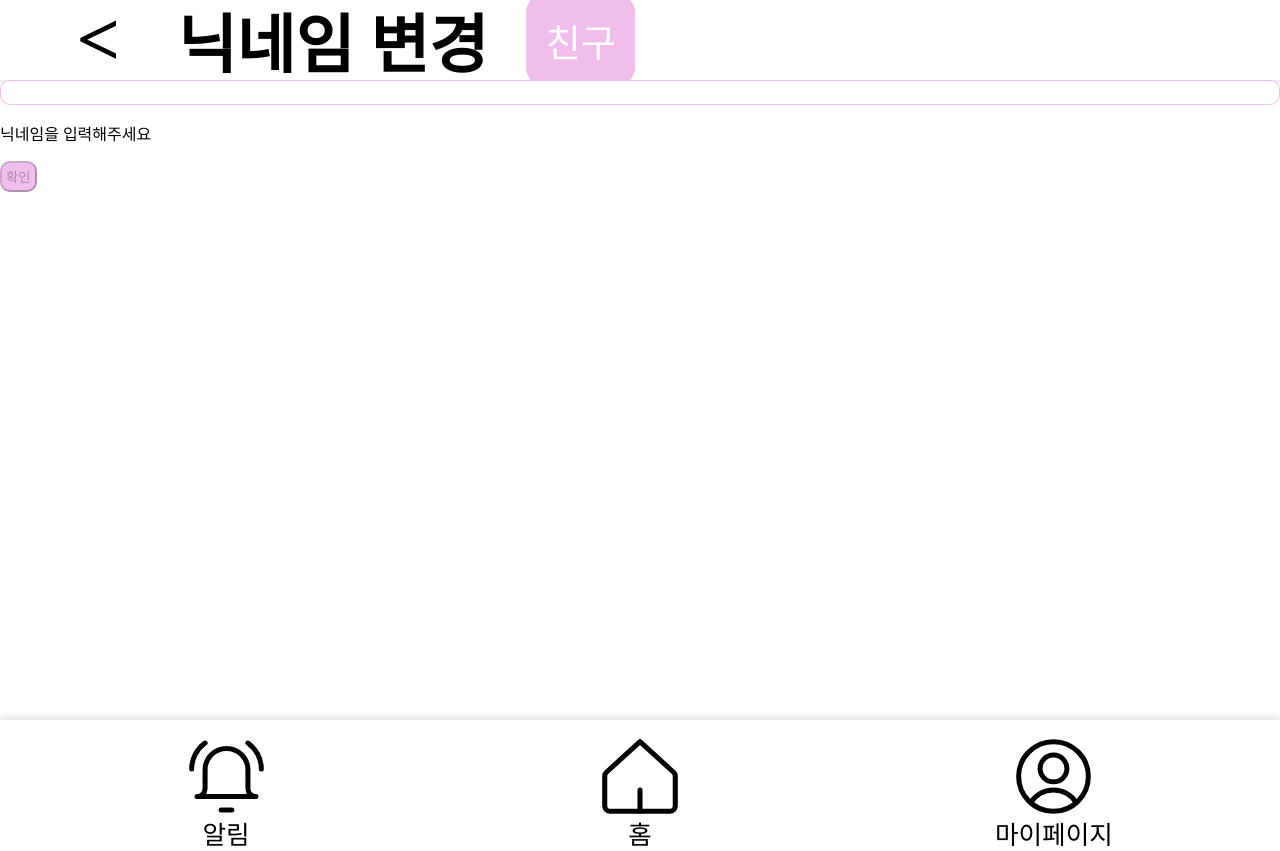
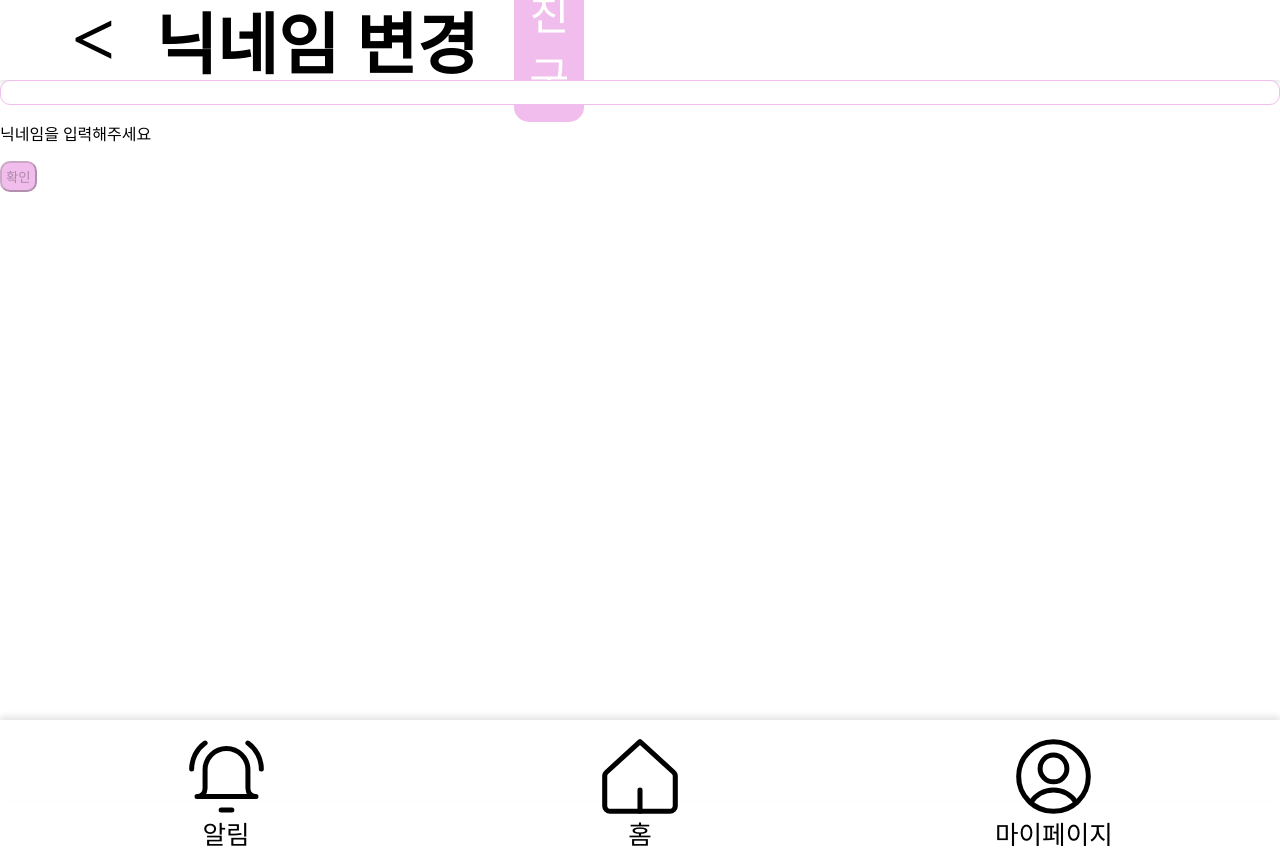
Before and after one commit to Frame-Puzzle/frontend, a React (Vite) app in the folder frontend/: page /mypage/edit in a window 1280 px wide. Built offline with nearby package versions, Linux system fonts and the light colour scheme; no server answers; a web font is replaced by a local one.

Commit message:
[DESIGN][FE][경현] 메인 헤더 css 수정

```diff
--- a/frontend/src/components/common/MainHeader.css
+++ b/frontend/src/components/common/MainHeader.css
@@ -9,7 +9,7 @@
 /* ******************************************* */
 
 .header-left {
-  width: 85%;
+  width: 80%;
   height: 100%;
 }
 
@@ -24,17 +24,21 @@
 }
 
 .header-title {
-  font-size: 5vw;
+  font-size: 5.2vw;
   font-weight: 900;
-  margin-right: 3vw;
+  margin-right: 2.8vw;
+  margin-left: -1vw;
 }
 
 .header-category {
   background-color: #F1BDEC;
   color: #FFFFFF;
-  padding: 1.5vw;
-  border-radius: 20px;
-  font-size: 3vw;
+  padding: 1.2vw;
+  border-radius: 15px;
+  font-size: 3.4vw;
+  width: 70px;
+  text-align: center;
+  margin-top: 0.5vw;
 }
 
 /* ******************************************* */
```
